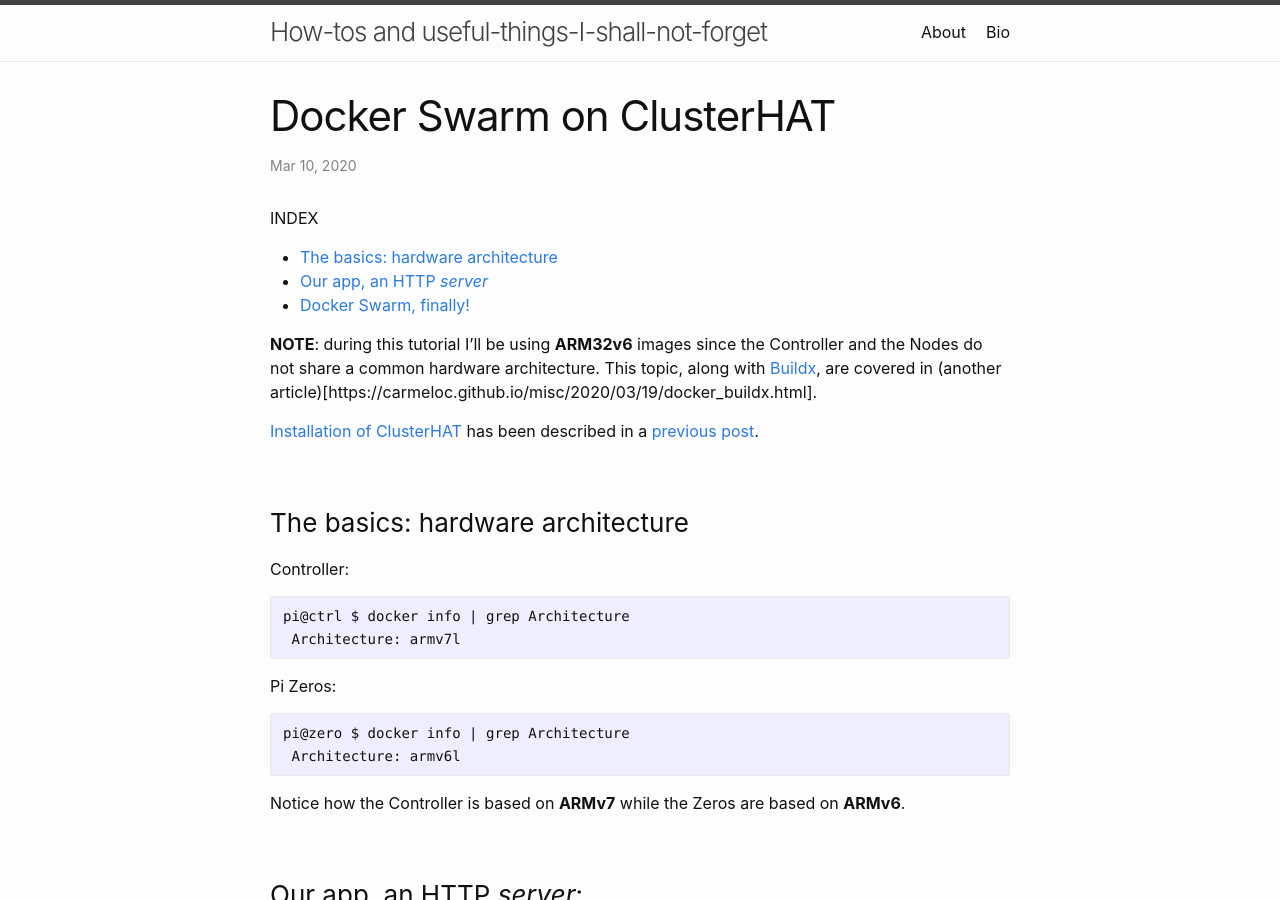
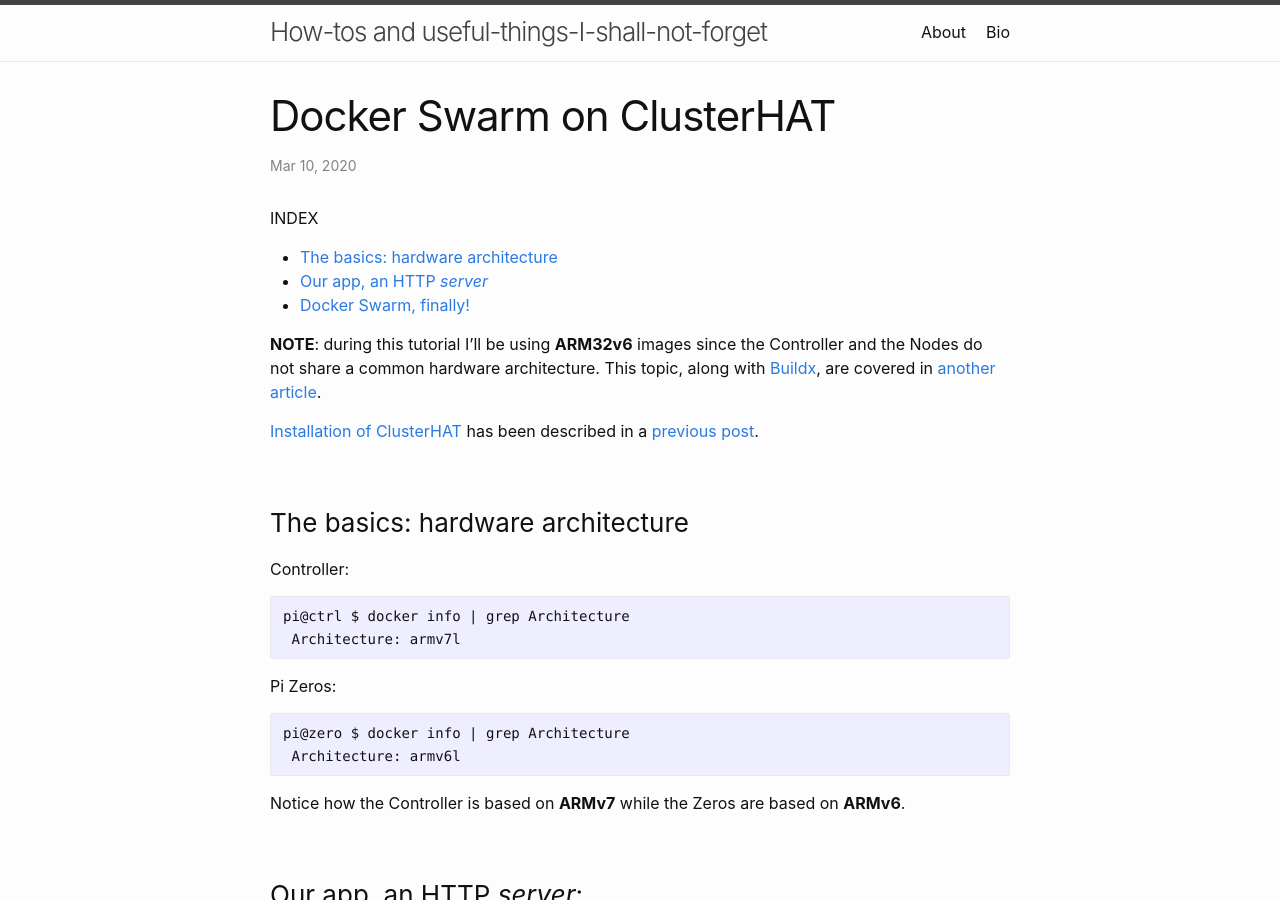
Before and after one commit to carmelo0x99/carmelo0x99.github.io, a Jekyll site: the page built from _posts/2020-03-10-docker_swarm_clusterhat.md, in a window 1280 px wide and 900 px high. Built offline with Jekyll 4.4.1, drawn with Linux system fonts in a browser that asks for light colours.

Commit message:
Edited 2020-03-10-docker_swarm_clusterhat

```diff
--- a/_posts/2020-03-10-docker_swarm_clusterhat.md
+++ b/_posts/2020-03-10-docker_swarm_clusterhat.md
@@ -9,7 +9,7 @@ INDEX
 - [Our app, an HTTP _server_](#app)
 - [Docker Swarm, finally!](#swarm)
 
-**NOTE**: during this tutorial I'll be using **ARM32v6** images since the Controller and the Nodes do not share a common hardware architecture. This topic, along with [Buildx](https://www.docker.com/blog/multi-arch-images/), are covered in (another article)[https://carmeloc.github.io/misc/2020/03/19/docker_buildx.html].
+**NOTE**: during this tutorial I'll be using **ARM32v6** images since the Controller and the Nodes do not share a common hardware architecture. This topic, along with [Buildx](https://www.docker.com/blog/multi-arch-images/), are covered in [another article](https://carmeloc.github.io/misc/2020/03/19/docker_buildx.html).
 
 [Installation of ClusterHAT](https://carmeloc.github.io/misc/2020/03/09/raspi_clusterhat_install.html) has been described in a [previous post](https://carmeloc.github.io/misc/2020/03/09/raspi_clusterhat_install.html).
 
```
